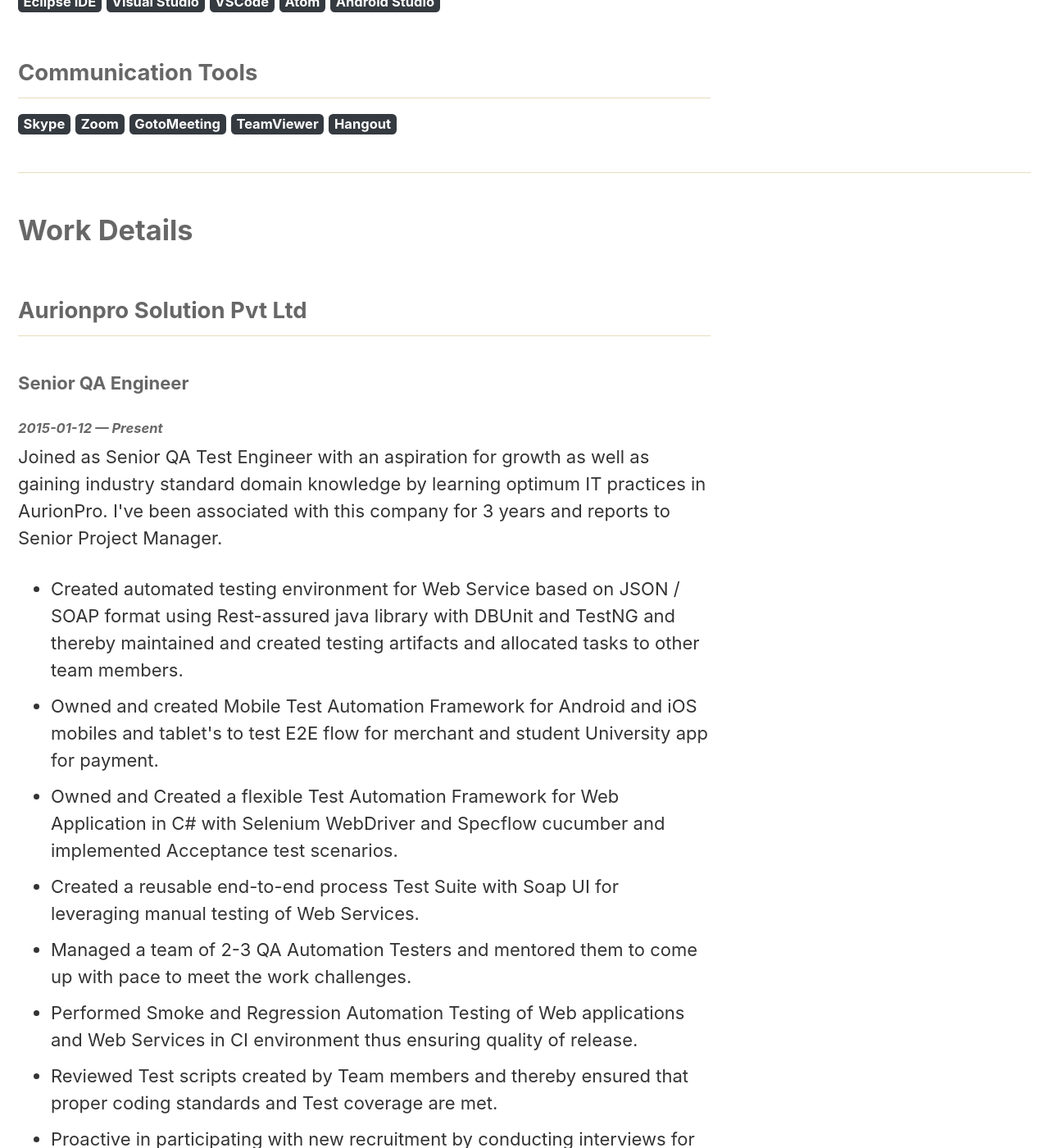
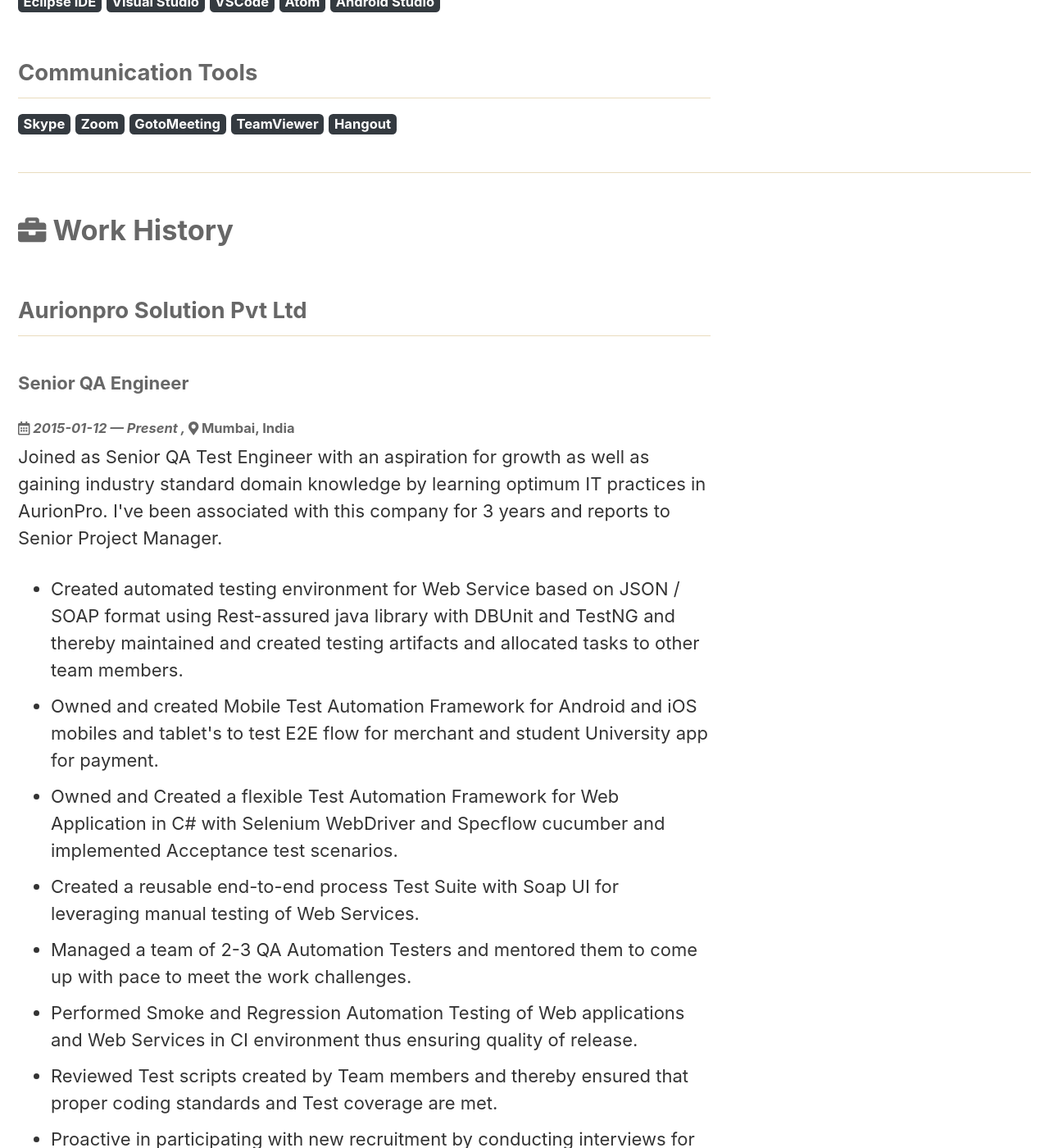
Before and after one commit to WasiqB/wasiqb.github.io, a Jekyll site: the page built from _pages/home.md, in a window 1280 px wide and 1400 px high, scrolled down 1931 px. Shown: the whole window at 82% size. Built offline with Jekyll 4.4.1, drawn with Linux system fonts in a browser that asks for light colours; nearby versions of some CDN libraries; some of the changed text lies outside the part shown.

Commit message:
Updated home page.

```diff
--- a/_data/cv.json
+++ b/_data/cv.json
@@ -36,6 +36,7 @@
       "website": "http://www.aurionpro.com/",
       "startDate": "2015-01-12",
       "endDate": "",
+      "location": "Mumbai, India",
       "summary": "Joined as Senior QA Test Engineer with an aspiration for growth as well as gaining industry standard domain knowledge by learning optimum IT practices in AurionPro. I've been associated with this company for 3 years and reports to Senior Project Manager.",
       "highlights": [
         "Created automated testing environment for Web Service based on JSON / SOAP format using Rest-assured java library with DBUnit and TestNG and thereby maintained and created testing artifacts and allocated tasks to other team members.",
@@ -54,6 +55,7 @@
       "website": "http://www.63moons.com/",
       "startDate": "2007-03-12",
       "endDate": "2015-01-09",
+      "location": "Mumbai, India",
       "summary": "Joined as Automation Tester Trainee with an aspiration to gain knowledge and experience on the QA front. Gradually, over the course of almost 8 years of association, was promoted to the role of Software Audit Test Lead and was playing a role of Test Architect and reported directly to Project Lead.",
       "highlights": [
         "Successfully Spearheaded migration process of 1000+ IBM Rational Robot test scripts to IBM Rational Functional Tester.",
--- a/_includes/portfolio/education.html
+++ b/_includes/portfolio/education.html
@@ -1,7 +1,7 @@
 {% if cv.education %}
   <div id="education" class="entry">
     <header class="entry-header">
-      <h1 class="entry-title">Education</h1>
+      <h1 class="entry-title"><i class="fas fa-book"></i> Education</h1>
     </header>
 
     <div class="entry-content">
@@ -10,7 +10,7 @@
           <h2 class="institution">{{ e.institution }}</h2>
         {% endif %}
         <div class="date">
-          <h3>
+          <h3><i class="far fa-calendar-alt"></i>
           {% if e.startDate %}
             {{ e.startDate }}
           {% endif %}
--- a/_includes/portfolio/languages.html
+++ b/_includes/portfolio/languages.html
@@ -1,7 +1,7 @@
 {% if cv.languages %}
   <div id="languages" class="entry">
     <header class="entry-header">
-      <h1 class="entry-title">Languages</h1>
+      <h1 class="entry-title"><i class="fas fa-globe"></i> Languages</h1>
     </header>
 
     <div class="entry-content">
--- a/_includes/portfolio/references.html
+++ b/_includes/portfolio/references.html
@@ -1,7 +1,7 @@
 {% if cv.references %}
   <div id="references" class="entry">
     <header class="entry-header">
-      <h1 class="entry-title">References</h1>
+      <h1 class="entry-title"><i class="fas fa-list-ul"></i> References</h1>
     </header>
 
     <div class="entry-content">
--- a/_includes/portfolio/skills.html
+++ b/_includes/portfolio/skills.html
@@ -1,7 +1,7 @@
 {% if cv.skills %}
   <div id="skills" class="entry">
     <header class="entry-header">
-      <h1 class="entry-title">Skills</h1>
+      <h1 class="entry-title"><i class="fas fa-code"></i> Skills</h1>
     </header>
 
     <div class="entry-content">
--- a/_includes/portfolio/work.html
+++ b/_includes/portfolio/work.html
@@ -1,7 +1,7 @@
 {% if cv.work %}
   <div id="work" class="entry">
     <header class="entry-header">
-      <h1 class="entry-title">Work Details</h1>
+      <h1 class="entry-title"><i class="fas fa-briefcase"></i> Work History</h1>
     </header>
     <div class="entry-content">
       {% for w in cv.work %}
@@ -18,7 +18,7 @@
           <h3 class="position">{{ w.position }}</h3>
         {% endif %}
         <div class="date">
-          <h4><em>
+          <h4><i class="far fa-calendar-alt"></i> <em>
           {% if w.startDate %}
             {{ w.startDate }}
           {% endif %}
@@ -27,8 +27,8 @@
             {{ site.data.theme.t.present | default: 'Present' }}
           {% else %}
             {{ w.endDate }}
-          {% endif %}
-        </em></h4>
+          {% endif %},
+        </em><i class="fas fa-map-marker-alt"></i> {{ w.location }}</h4>
         </div>
         {% if w.summary %}
           <div class="summary">
```
